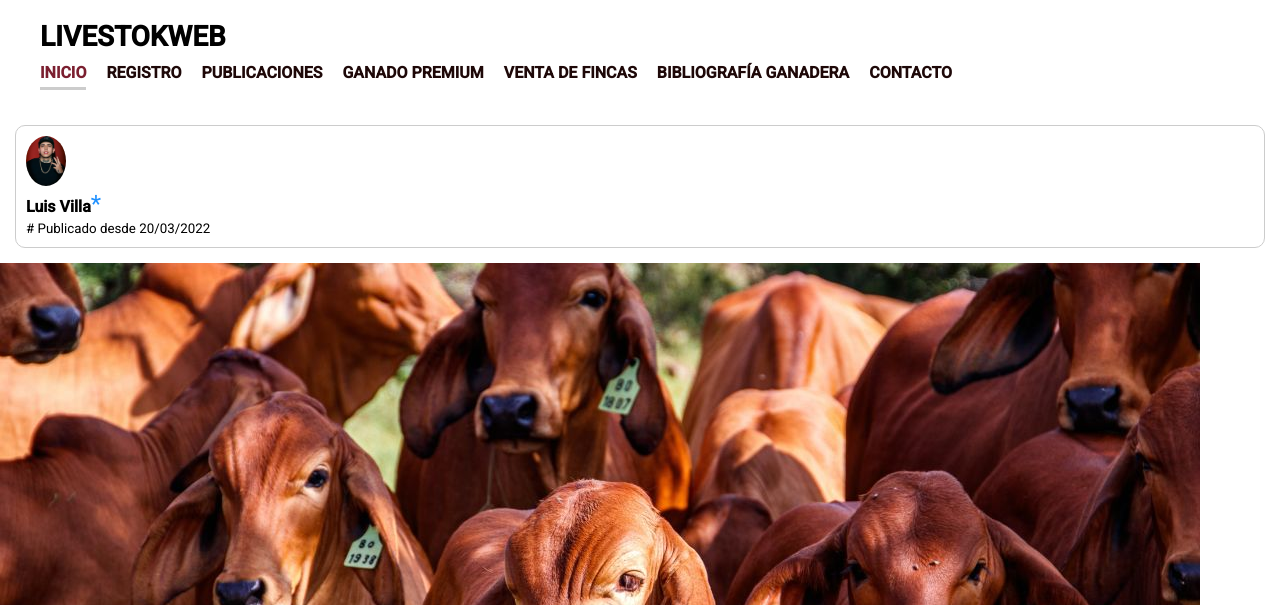
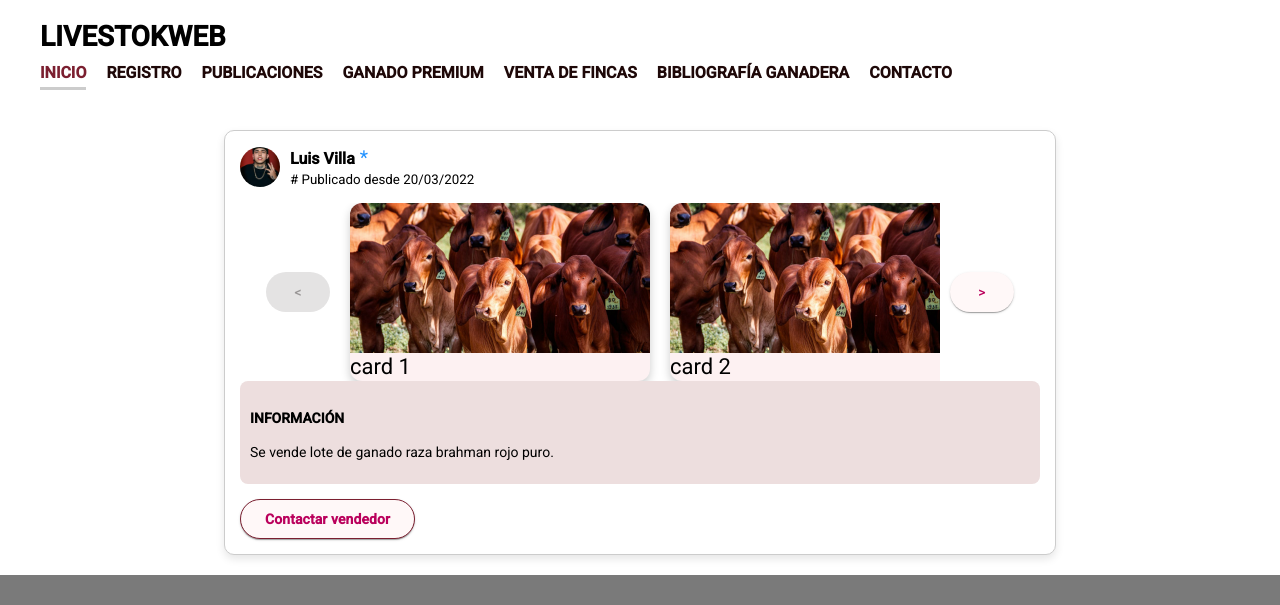
Before and after one commit to CamiloDiaz21/cliente_livestock, an Angular app: page /publicaciones in a window 1280 px wide. Shown: the top 605 px of the page. Built offline with nearby package versions, Linux system fonts and the light colour scheme; grey boxes are pictures that could not be loaded.

Commit message:
ajustes de vista publicaciones

```diff
--- a/src/app/pages/inicio/inicio.component.css
+++ b/src/app/pages/inicio/inicio.component.css
@@ -33,13 +33,85 @@
   border-radius: 10px;
   box-shadow: 0px 5px 15px rgba(0, 0, 0, 0.1);
 
+  button {
 
-  h2 span {
+    margin-top: 15px;
+    font-weight: bold;
+    background-color: white;
     color: #7B1F30;
-  }
+    border: 1px solid #7B1F30;
+    }
+    button:hover{
+      background-color: #7B1F30;
+      color: white;
 
-  p {
-    margin-top: 10px;
-    color: #444;
-  }
+    }
 }
+.post-container {
+  max-width: 800px;
+  margin: 20px auto;
+  border: 1px solid #ccc;
+  border-radius: 10px;
+  padding: 15px;
+  background: #fff;
+  box-shadow: 0 4px 8px rgba(0,0,0,0.1);
+
+  button {
+
+    margin-top: 15px;
+    font-weight: bold;
+    background-color: white;
+    color: #7B1F30;
+    border: 1px solid #7B1F30;
+    }
+    button:hover{
+      background-color: #7B1F30;
+      color: white;
+
+    }
+}
+
+.post-header {
+  display: flex;
+  align-items: center;
+  margin-bottom: 15px;
+}
+
+.avatar {
+  width: 40px;
+  height: 40px;
+  object-fit: cover;
+  border-radius: 50%;
+  margin-right: 10px;
+}
+
+.verified {
+  color: dodgerblue;
+  font-size: 1.2em;
+  margin-left: 5px;
+}
+
+.post-imagen {
+  width: 100%;
+  max-height: 450px;
+  object-fit: cover;
+  border-radius: 8px;
+  margin-bottom: 10px;
+}
+
+.post-description {
+  background: #eddede;
+  padding: 10px;
+  border-radius: 8px;
+  font-size: 14px;
+}
+
+
+.post-actions {
+  display: flex;
+  align-items: center;
+  gap: 15px;
+  padding: 10px 0;
+
+
+}
--- a/src/app/pages/inicio/inicio.component.html
+++ b/src/app/pages/inicio/inicio.component.html
@@ -11,5 +11,31 @@
     En LIVESTOKWEB, nos dedicamos a revolucionar el mundo de la ganadería en Casanare, con un enfoque único en la venta llanera.
     Comprometidos con la calidad y la innovación, ofrecemos una experiencia inigualable a nuestros clientes.
   </p>
+
+  <button mat-raised-button class="button" (click)="Publicaciones()">Publicaciones</button>
+
+  <div class="post-container">
+    <div class="post-header">
+      <img src="/imagen.jpg" alt="Avatar" class="avatar">
+      <div class="user-info">
+        <strong>Luis Villa</strong><span class="verified">*</span><br>
+        <small># Publicado desde 20/03/2022</small>
+      </div>
+    </div>
+
+    <img src="/venta.jpg" alt="Publicación" class="post-imagen">
+
+    <div class="post-description">
+      <h4>INFORMACIÓN</h4>
+      <p>Se vende lote de ganado raza brahman rojo puro.</p>
+    </div>
+
+    <div class="contact-button">
+        <button mat-raised-button class="button">
+          Contactar vendedor
+        </button>
+
+    </div>
+
 </div>
 <app-user-footer></app-user-footer>
--- a/src/app/pages/inicio/inicio.component.ts
+++ b/src/app/pages/inicio/inicio.component.ts
@@ -1,3 +1,4 @@
+import { Router } from '@angular/router';
 import { Component } from '@angular/core';
 import { MatButtonModule } from '@angular/material/button';
 import { UserHeaderComponent } from '../component/user-header/user-header.component';
@@ -8,11 +9,18 @@ import { UserFooterComponent } from '../component/user-footer/user-footer.compon
   imports: [
     UserHeaderComponent,
     UserFooterComponent,
-    MatButtonModule
+    MatButtonModule,
+
+
   ],
   templateUrl: './inicio.component.html',
   styleUrl: './inicio.component.css'
 })
 export class InicioComponent {
+  constructor(private router: Router) {}
+
+  Publicaciones(){
+    this.router.navigate(['/publicaciones']);
+  }
 
 }
--- a/src/app/pages/publicaciones/publicaciones.component.css
+++ b/src/app/pages/publicaciones/publicaciones.component.css
@@ -1,69 +1,116 @@
 .post-container {
+  max-width: 800px;
+  margin: 20px auto;
   border: 1px solid #ccc;
   border-radius: 10px;
-  margin: 15px;
-  align-items: center;
-  padding: 10px;
+  padding: 15px;
   background: #fff;
+  box-shadow: 0 4px 8px rgba(0,0,0,0.1);
+
+
 }
 
 .post-header {
   display: flex;
   align-items: center;
-  margin-bottom: 10px;
+  margin-bottom: 15px;
 }
 
 .avatar {
   width: 40px;
-  align-items: center;
-  border-radius: 80%;
+  height: 40px;
+  object-fit: cover;
+  border-radius: 50%;
   margin-right: 10px;
 }
 
 .verified {
-  font-size: 1.5em;
-  align-items: center;
   color: dodgerblue;
+  font-size: 1.2em;
+  margin-left: 5px;
 }
 
-.post-imagen{
-  width: 100%;           /* Ocupa todo el ancho del contenedor */
-  max-width: 100%;       /* No se pasa del tamaño máximo del contenedor */
-  height: auto;          /* Mantiene la proporción original */
-  border-radius: 8px;    /* Bordes redondeados opcionales */
+.post-imagen {
+  width: 100%;
+  max-height: 450px;
   object-fit: cover;
-  padding: auto;
+  border-radius: 8px;
+  margin-bottom: 10px;
 }
 
 .post-description {
   background: #eddede;
   padding: 10px;
   border-radius: 8px;
-  width: 78%;
-  margin: 10px;
+  font-size: 14px;
 }
 
-.post-actions {
+
+.submit-btn {
+  display: flex;
+  text-align: center;
+  justify-content: center;
+  margin-top: 15px;
+  align-items: center;
+  font-weight: bold;
+  background-color: white;
+  color: #7B1F30;
+  border: 1px solid #7B1F30;
+  }
+
+
+.submit-btn:hover {
+  background-color: #7B1F30;
+  color: white;
+}
+
+.carousel-wrapper{
+
+  text-align: center;
+  padding: 20px;
+  max-width: 2000px;
+  margin: auto;
+}
+
+.description{
+  margin-bottom: 20px;
+  font-style: italic;
+  color: #e61c1c;
+}
+
+.carousel-container{
   display: flex;
   align-items: center;
-  gap: 15px;
-  padding: 10px 0;
+  justify-content: center;
+  gap: 10px;
 }
 
-.icon-button{
-  width: 30px;
-  padding: 10px;
-  align-items: center;
-  cursor: pointer;
+.carousel-track-container{
+  width: 600px;
+  overflow: hidden;
+}
+.carousel-track{
+  display: flex;
+  transition: transform 0.5s ease-in-out;
 }
 
-.contact-button button {
-  display: flex;
-  align-items: center;
-  gap: 10px;
-  background: #deb2b2;
-  border: none;
-  padding: 10px;
-  border-radius: 10px;
-  cursor: pointer;
+.carousel-card{
+
+  min-width: 300px;
+  margin: 0 10px;
+  box-shadow: 0 4px 10px rgba(0, 0, 0, 0.2);
 }
+
+.detalle-info{
+  margin-top: 30px;
+  padding: 20px;
+  border-top: 2px solid #000000;
+  background-color: #cabdbd;
+  text-align: center;
+  animation: fadeIn 0.3 ease-in-out;
+}
+
+@keyframes fadeIn{
+  from {opacity: 0;}
+  to {opacity: 1;}
+}
--- a/src/app/pages/publicaciones/publicaciones.component.html
+++ b/src/app/pages/publicaciones/publicaciones.component.html
@@ -1,29 +1,38 @@
 <app-user-header></app-user-header>
 
 <div class="post-container">
-  <div clsas="post-header">
+  <div class="post-header">
     <img src="/imagen.jpg" alt="Avatar" class="avatar">
-    <div class=" user-info">
-      <strong>Luis Villa</strong><span class=" verified">*</span><br>
-      <smalL># Publicado desde 20/03/2022</smalL>
+    <div class="user-info">
+      <strong>Luis Villa</strong><span class="verified">*</span><br>
+      <small># Publicado desde 20/03/2022</small>
     </div>
   </div>
+
+  <div class="carousel-container">
+    <button mat-raised-button color="primary" (click)="goPrevius()" [disabled]="currentIndex ===0"> < </button>
+
+    <div class="carousel-track-container">
+        <div class="carousel-track" [style.transform]="getTransform()">
+            <mat-card class="carousel-card" *ngFor="let card of cards">
+                <img mat-card-image [src]="card.image" alt="Imagen de la tarjeta"/>
+                <mat-card-title>{{card.title}}</mat-card-title>
+                <!-- <mat-card-actions>
+                    <button mat-button color="accent" (click)="mostrarDetalle(card)">{{card.title_button}}</button>
+                </mat-card-actions> -->
+            </mat-card>
+
+        </div>
+    </div>
+    <button mat-raised-button color="primary" (click)="goNext()" [disabled]="currentIndex===cards.length-1"> > </button>
 </div>
 
-<div class="post-imagen">
-  <img src="/venta.jpg" alt="Publicacion">
   <div class="post-description">
-    <h4>INFORMACION</h4>
-    <P>Se vende lote de ganado raza brahman rojo puro</P>
+    <h4>INFORMACIÓN</h4>
+    <p>Se vende lote de ganado raza brahman rojo puro.</p>
   </div>
+    <button mat-raised-button color="primary" class="submit-btn">Contactar vendedor</button>
+
 </div>
 
-
-<div class="contact-button">
-  <button>
-    <img src="assets/phone.png" alt="Teléfono"> Contactar con vendedor
-  </button>
-</div>
-
-
 <app-user-footer></app-user-footer>
--- a/src/app/pages/publicaciones/publicaciones.component.ts
+++ b/src/app/pages/publicaciones/publicaciones.component.ts
@@ -1,16 +1,61 @@
-import { Component } from '@angular/core';
+import { Component, ElementRef, OnInit, ViewChild } from '@angular/core';
+import { CommonModule } from '@angular/common';
+import { MatButtonModule } from '@angular/material/button';
 import { UserHeaderComponent } from '../component/user-header/user-header.component';
 import { UserFooterComponent } from '../component/user-footer/user-footer.component';
+import { MatCardModule } from '@angular/material/card';
 
 @Component({
   selector: 'app-publicaciones',
   imports: [
+    MatButtonModule,
+    CommonModule,
     UserFooterComponent,
     UserHeaderComponent,
+    MatCardModule,
   ],
   templateUrl: './publicaciones.component.html',
   styleUrl: './publicaciones.component.css'
 })
 export class PublicacionesComponent {
+  // @ViewChild('scrollContainer',{static: true}) scrollContainer!:ElementRef;
+  currentIndex= 0;
 
+  sectionTitle= 'seccion destacada';
+  sectionDescription= 'Venta';
+
+  selectedInfo:{title: string, description:string}|null =null;
+
+  cards =[
+    {
+      title: 'card 1',
+      image: 'venta.jpg',
+    },
+    {
+      title: 'card 2',
+      image: 'venta.jpg',
+    },
+    {
+      title: 'card 3',
+      image: 'venta.jpg',
+    },
+
+  ]
+
+
+  goNext(){
+    if(this.currentIndex< this.cards.length-1){
+      this.currentIndex++;
+    }
+  }
+
+  goPrevius(){
+    if(this.currentIndex>0){
+      this.currentIndex--;
+    }
+  }
+
+  getTransform(){
+    return `translateX(-${this.currentIndex*100}%)`
+  }
 }
```
Also changed, not shown: public/phone.png (added).
